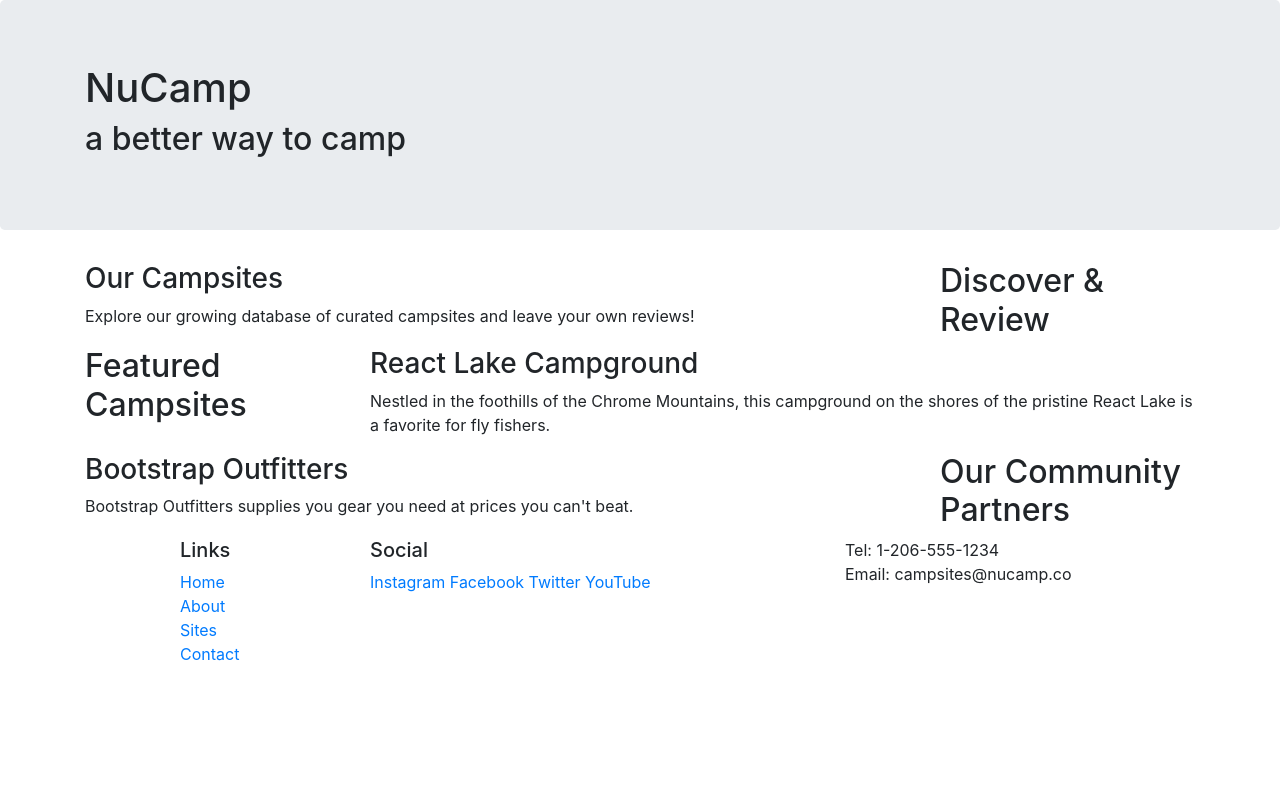
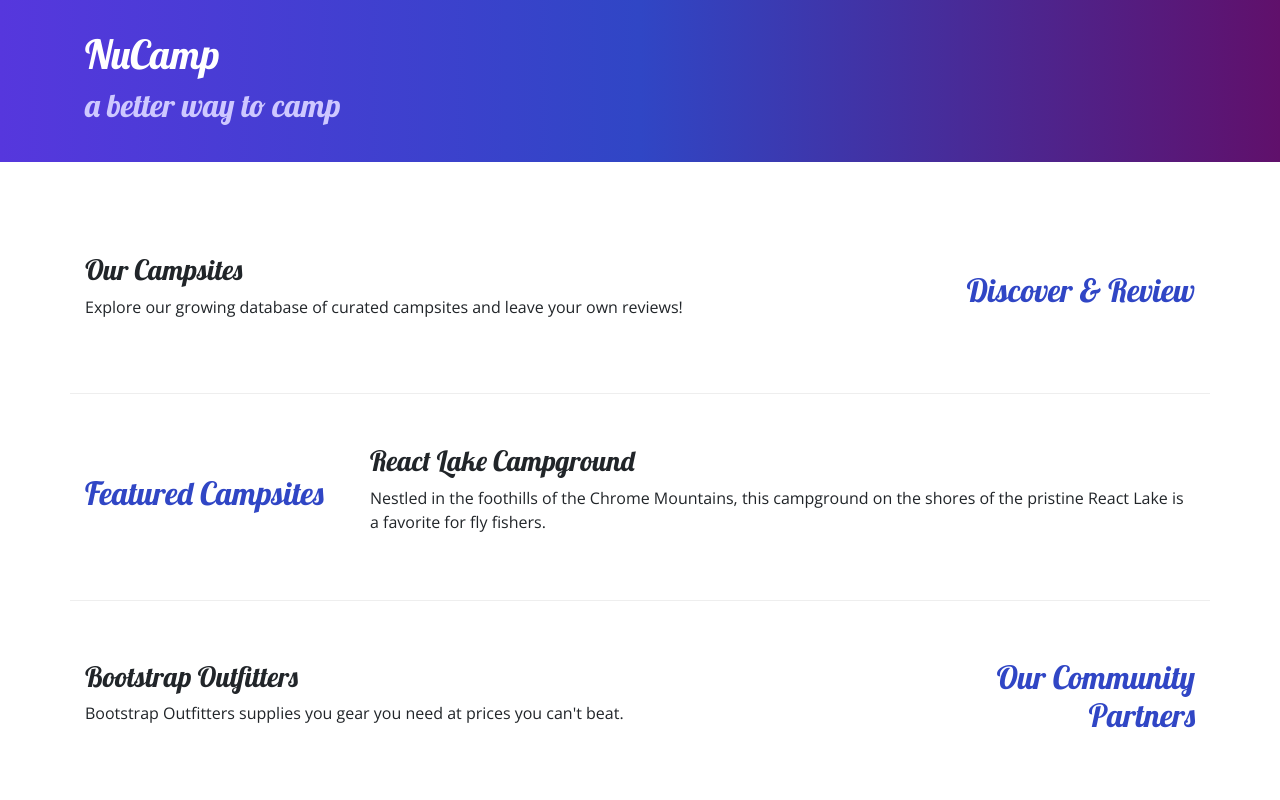
Before and after one commit to nickmingyang/nucampsite, a website: page index.html in a window 1280 px wide. Shown: the top 800 px of the page. Drawn offline with nearby package versions, Linux system fonts and the light colour scheme.

Commit message:
Adding Custom Styles

```diff
--- /dev/null
+++ b/css/styles.css
@@ -0,0 +1,32 @@
+body {
+    font-family: "Open Sans", sans-serif;
+}
+
+h1, h2, h3 {
+    font-family: "Lobster", cursive;
+}
+
+h2 {
+    color: #3046C5;
+}
+
+header h2 {
+    color: #CEC8FF
+}
+
+footer {
+    background-image: linear-gradient(#CEC8FF,white);
+    padding: 20px 0;
+}
+
+.jumbotron {
+    padding: 30px;
+    background-image: linear-gradient(to right, #5637DD, #3046C5, #60106B);
+    color: white;
+}
+
+.row-content {
+    padding: 50px 0;
+    border-bottom: 1px ridge;
+    min-height: 200px;
+}
--- a/index.html
+++ b/index.html
@@ -9,12 +9,15 @@
     <!-- Bootstrap CSS -->
     <link rel="stylesheet" href="node_modules/bootstrap/dist/css/bootstrap.min.css" />
 
+    <!-- Additional CSS must be placed after Bootstrap CSS -->
+    <link rel="stylesheet" href="https://fonts.googleapis.com/css?family=Lobster|Open+Sans" />
+    <link rel="stylesheet" href="css/styles.css"/>
     <title>NuCamp: A Better Way To Camp</title>
 </head>
 
 <body>
 
-    <header class="jumbotron">
+    <header class="jumbotron jumbotron-fluid">
         <div class="container">
             <div class="row">
                 <div class="col">
@@ -27,9 +30,9 @@
     </header>
 
     <div class="container">
-        <div class="row">
+        <div class="row row-content align-items-center">
             <div class="col-sm-4 order-sm-last col-md-3">
-                <h2>Discover & Review</h2>
+                <h2 class="text-sm-right">Discover & Review</h2>
 
             </div>
             <div class="col">
@@ -41,7 +44,7 @@
     </div>
 
     <div class="container">
-        <div class="row">
+        <div class="row row-content align-items-center">
             <div class="col-sm-4 col-md-3">
                 <h2>Featured Campsites</h2>
             </div>
@@ -55,9 +58,9 @@
 
 
     <div class="container">
-        <div class="row">
+        <div class="row row-content align-items-center">
             <div class="col-sm-4 order-sm-last col-md-3">
-                <h2>Our Community Partners</h2>
+                <h2 class="text-sm-right">Our Community Partners</h2>
             </div>
             <div class="col">
                 <h3>Bootstrap Outfitters</h3>
@@ -78,14 +81,14 @@
                         <li><a href="#">Contact</a></li>
                     </ul>
                 </div>
-                <div class="col-6 col-sm-5">
+                <div class="col-6 col-sm-5 text-center">
                     <h5>Social</h5>
                     <a href="http://instagram.com/">Instagram</a>
                     <a href="http://facebook.com/">Facebook</a>
                     <a href="http://twitter.com/">Twitter</a>
                     <a href="http://youtube.com/">YouTube</a>
                 </div>
-                <div class="col-sm-4">
+                <div class="col-sm-4 text-center">
                     Tel: 1-206-555-1234<br />
                     Email: campsites@nucamp.co
                 </div>
```
